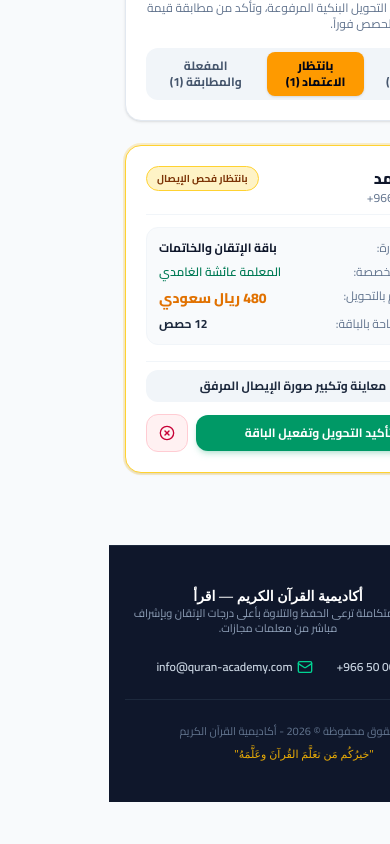
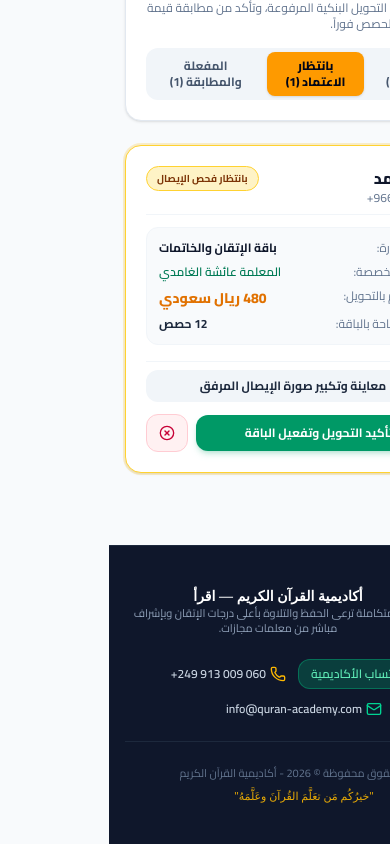
Before and after one commit to alsiralsaig/Quran-Academy, a React (Vite) app: page / in a window 390 px wide. Shown: the part 2426-3270 px from the top of the page. Before the commit the page ends 3228 px from the top, so only its background shows below. Built offline with nearby package versions, Linux system fonts and the light colour scheme; a web font is replaced by a local one.

Commit message:
Set official Academy contact phone and WhatsApp to +249913009060 with Bank of Khartoum bankak integration

```diff
--- a/src/App.tsx
+++ b/src/App.tsx
@@ -9,7 +9,7 @@ import { StudentDashboard } from './components/student/StudentDashboard';
 import { QuranReader } from './components/quran/QuranReader';
 import { AzkarView } from './components/azkar/AzkarView';
 import { AiAssistantModal } from './components/ai/AiAssistantModal';
-import { Sparkles, BookOpen, Phone, Mail } from 'lucide-react';
+import { Sparkles, BookOpen, Phone, Mail, MessageCircle } from 'lucide-react';
 
 function AppContent() {
   const { activeRole } = useApp();
@@ -94,15 +94,34 @@ function AppContent() {
               </div>
             </div>
 
-            <div className="flex items-center gap-6 text-slate-300 font-semibold">
-              <div className="flex items-center gap-1">
-                <Phone className="w-4 h-4 text-emerald-400" />
-                <span dir="ltr">+966 50 000 0000</span>
-              </div>
-              <div className="flex items-center gap-1">
+            <div className="flex flex-wrap items-center justify-center md:justify-end gap-3 sm:gap-6 text-slate-300 font-semibold">
+              <a
+                href="https://wa.me/249913009060"
+                target="_blank"
+                rel="noreferrer"
+                className="px-3 py-1.5 bg-emerald-600/30 hover:bg-emerald-600 text-emerald-300 hover:text-white rounded-xl border border-emerald-500/40 flex items-center gap-1.5 transition-colors text-xs"
+                title="تواصل مباشر عبر الواتساب"
+              >
+                <MessageCircle className="w-4 h-4 text-emerald-400" />
+                <span>واتساب الأكاديمية</span>
+              </a>
+
+              <a
+                href="tel:+249913009060"
+                className="flex items-center gap-1 text-slate-300 hover:text-white transition-colors"
+                title="الاتصال المباشر"
+              >
+                <Phone className="w-4 h-4 text-amber-400" />
+                <span dir="ltr">+249 913 009 060</span>
+              </a>
+
+              <a
+                href="mailto:info@quran-academy.com"
+                className="flex items-center gap-1 text-slate-300 hover:text-white transition-colors"
+              >
                 <Mail className="w-4 h-4 text-emerald-400" />
                 <span>info@quran-academy.com</span>
-              </div>
+              </a>
             </div>
 
           </div>
--- a/src/context/AppContext.tsx
+++ b/src/context/AppContext.tsx
@@ -117,7 +117,7 @@ interface AppContextType {
 
 const AppContext = createContext<AppContextType | undefined>(undefined);
 
-const STORAGE_KEY = 'etqan_quran_academy_v3';
+const STORAGE_KEY = 'etqan_quran_academy_v4';
 
 export const AppProvider: React.FC<{ children: React.ReactNode }> = ({ children }) => {
   // Load initial or stored state
@@ -194,6 +194,7 @@ export const AppProvider: React.FC<{ children: React.ReactNode }> = ({ children
       // Purge old cached states from previous versions
       localStorage.removeItem('etqan_quran_academy_v1');
       localStorage.removeItem('etqan_quran_academy_v2');
+      localStorage.removeItem('etqan_quran_academy_v3');
 
       const saved = localStorage.getItem(STORAGE_KEY);
       if (saved) {
--- a/src/data/initialState.ts
+++ b/src/data/initialState.ts
@@ -66,7 +66,7 @@ export const INITIAL_ADMIN: User = {
   id: 'admin_1',
   name: 'الإدارة العامة والمجلس التعليمي',
   email: 'admin@quran-academy.com',
-  phone: '+966 50 000 0000',
+  phone: '+249 913 009 060',
   role: 'admin',
   avatar: AVATAR_ADMIN,
   createdAt: '2025-01-01',
@@ -201,6 +201,13 @@ export const INITIAL_PACKAGES: Package[] = [
 
 export const INITIAL_BANK_ACCOUNTS: BankAccount[] = [
   {
+    bankName: 'بنك الخرطوم (تطبيق بنكك Bankak)',
+    accountName: 'أكاديمية القرآن الكريم',
+    accountNumber: '0913009060',
+    iban: 'BOK-0913009060',
+    logoColor: 'from-amber-600 to-emerald-700'
+  },
+  {
     bankName: 'مصرف الراجحي',
     accountName: 'أكاديمية القرآن الكريم',
     accountNumber: '4820000000000000',
@@ -208,18 +215,11 @@ export const INITIAL_BANK_ACCOUNTS: BankAccount[] = [
     logoColor: 'from-blue-600 to-indigo-700'
   },
   {
-    bankName: 'البنك الأهلي السعودي (SNB)',
-    accountName: 'أكاديمية القرآن الكريم للتعليم والتحفيظ',
-    accountNumber: '1015000000000000',
-    iban: 'SA2110000000000000000000',
+    bankName: 'محفظة التحويل السريع وواتساب الدعم',
+    accountName: 'أكاديمية القرآن الكريم',
+    accountNumber: '+249 913 009 060',
+    iban: 'WA-249913009060',
     logoColor: 'from-emerald-600 to-teal-700'
-  },
-  {
-    bankName: 'محفظة STC Pay / Pay (سريع)',
-    accountName: 'أكاديمية القرآن الكريم',
-    accountNumber: '0500000000',
-    iban: 'STC-PAY-0500000000',
-    logoColor: 'from-purple-600 to-violet-700'
   }
 ];
 
```
